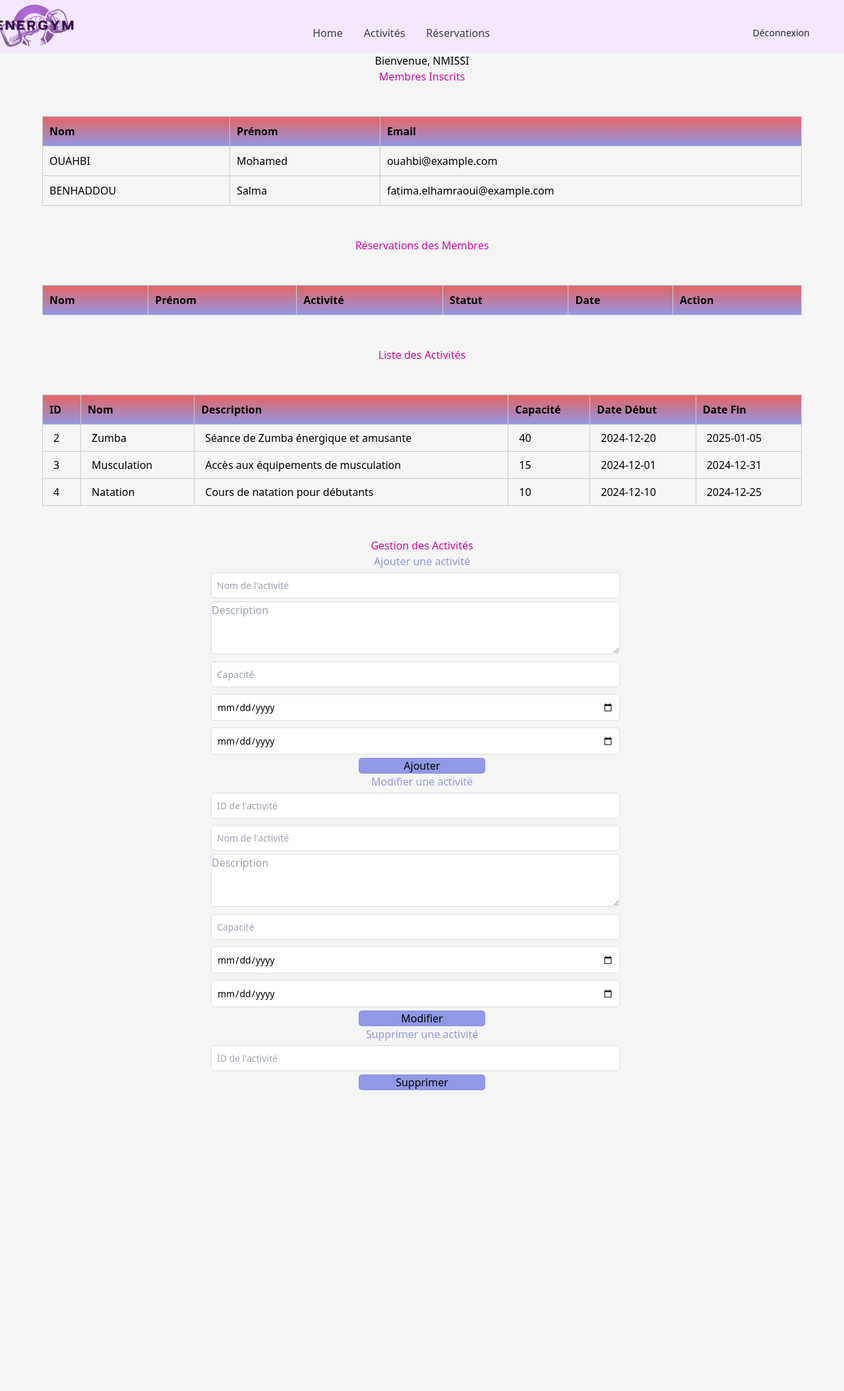
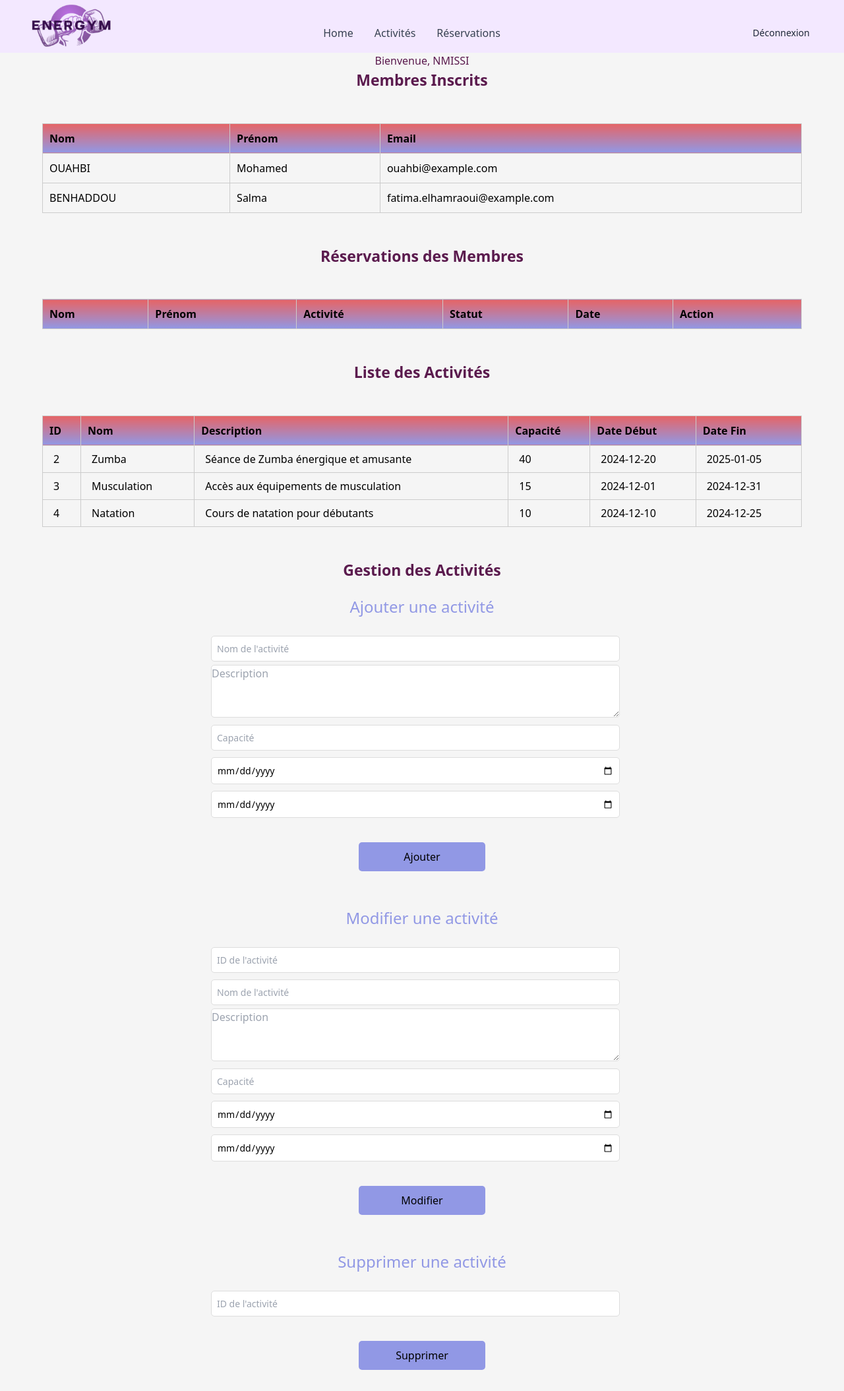
Before and after one commit to nmissi-nadia/ENERGYM, a PHP site: page /ENERGYM/views/admin/dashboard.php in a window 1280 px wide. Shown: the whole page at 66% size. Before the commit the page ends 1653 px from the top, so only its background shows below. Run offline with PHP 8.4, Linux system fonts and the light colour scheme; a user stored in the database is signed in; data comes from the database, SQL or seed files in the repository; lists and menus that the app fills with data are empty; some libraries are stand-ins or nearby versions.

Commit message:
change le designe

```diff
--- a/assets/css/style.css
+++ b/assets/css/style.css
@@ -3,15 +3,17 @@ body {
     font-family: Arial, sans-serif;
     margin: 20px;
 }
-h1, h2, h3 {
-    /* color: #289c39; */
-}
+
 table {
     width: 90%;
     border-collapse: collapse;
     margin: 3rem  3rem;
 
 
+}
+.titre{
+    font-size: 23px;
+    font-weight: bold;
 }
 table th, table td {
     border: 1px solid #ccc;
@@ -51,15 +53,16 @@ button {
     min-height: 100vh;
 }
 
-h2, h3 {
-    color: #cf0aa6;
-    margin-bottom: 20px;
+h1, h2 {
+    color: #5b1b4e;
+
 }
 .modifier{
-    padding: 6px 2rem;
+    padding: 6px 0;
     background: linear-gradient(#c7b5b5, #7d81a5);
     text-align: center;
-    padding-left: 10px;
+    padding-left: 18px;
+    padding-right: 41px;
 }
 .modifier:hover{
 
@@ -67,7 +70,10 @@ h2, h3 {
     transform: 1s;
 }
 .ajouter{
+
     color: #9198e5;
+    padding: 21px;
+    font-size: 24px;
 }
 .titreAjouter{
   width: 50%;
@@ -76,6 +82,9 @@ h2, h3 {
     width: 30%;
     background-color: #9198e5;
     margin-left: 14rem;
+    margin-top: 2rem;
+    margin-bottom: 2rem;
+    padding: 10px;
 }
 
 .formOne {
--- a/views/admin/dashboard.php
+++ b/views/admin/dashboard.php
@@ -40,11 +40,11 @@ if ($_SERVER['REQUEST_METHOD'] === 'POST') {
 <body>
 
 <header class="bg-purple-500 w-[100%]">
-<nav class="bg-purple-100 border-gray-200 px-4 lg:px-6 py-2.5 dark:bg-gray-800">
+<nav class="bg-purple-100 border-gray-200 px-4 lg:px-6 py-2.5 ">
             <div class="flex flex-wrap justify-between items-center mx-auto max-w-screen-xl">
-            <img src="../../assets/images/energym.png" class="h-8 me-3 scale-[2.5]" alt="energym Logo" />
+            <img src="../../assets/images/energym.png" class="h-8 me-3 scale-[2.5] pl-[2rem]" alt="energym Logo" />
                 <div class="flex items-center lg:order-2">
-                    <a href="../logout.php" class="text-gray-800 dark:text-white hover:bg-gray-50 focus:ring-4 focus:ring-gray-300 font-medium rounded-lg text-sm px-4 lg:px-5 py-2 lg:py-2.5 mr-2 dark:hover:bg-gray-700 focus:outline-none dark:focus:ring-gray-800">Déconnexion</a>
+                    <a href="../logout.php" class="text-gray-800 hover:bg-gray-50 focus:ring-4 focus:ring-gray-300 font-medium rounded-lg text-sm px-4 lg:px-5 py-2 lg:py-2.5 mr-2 text-gray-700 ">Déconnexion</a>
                     <button data-collapse-toggle="mobile-menu-2" type="button" class="inline-flex items-center p-2 ml-1 text-sm text-gray-500 rounded-lg lg:hidden hover:bg-gray-100 focus:outline-none focus:ring-2 focus:ring-gray-200 dark:text-gray-400 dark:hover:bg-gray-700 dark:focus:ring-gray-600" aria-controls="mobile-menu-2" aria-expanded="false">
                         <span class="sr-only">Open main menu</span>
                         <svg class="w-6 h-6" fill="currentColor" viewBox="0 0 20 20" xmlns="http://www.w3.org/2000/svg"><path fill-rule="evenodd" d="M3 5a1 1 0 011-1h12a1 1 0 110 2H4a1 1 0 01-1-1zM3 10a1 1 0 011-1h12a1 1 0 110 2H4a1 1 0 01-1-1zM3 15a1 1 0 011-1h12a1 1 0 110 2H4a1 1 0 01-1-1z" clip-rule="evenodd"></path></svg>
@@ -54,13 +54,13 @@ if ($_SERVER['REQUEST_METHOD'] === 'POST') {
                 <div class="hidden justify-between items-center w-full lg:flex lg:w-auto lg:order-1" id="mobile-menu-2">
                     <ul class="flex flex-col mt-4 font-medium lg:flex-row lg:space-x-8 lg:mt-0">
                         <li>
-                            <a href="#" class="block py-2 pr-4 pl-3 text-gray-700  rounded bg-primary-700 lg:bg-transparent lg:hover:bg-transparen lg:text-primary-700 lg:p-0 dark:text-white " aria-current="page">Home</a>
+                            <a href="#" class="block py-2 pr-4 pl-3 text-gray-700  rounded bg-primary-700 lg:bg-transparent lg:hover:bg-transparen lg:text-primary-700 lg:p-0 " aria-current="page">Home</a>
                         </li>
                         <li>
-                            <a href="#" class="block py-2 pr-4 pl-3 text-gray-700 border-b border-gray-100 hover:bg-gray-50 lg:hover:bg-transparent lg:border-0 lg:hover:text-primary-700 lg:p-0 dark:text-gray-400 lg:dark:hover:text-white dark:hover:bg-gray-700 dark:hover:text-white lg:dark:hover:bg-transparent dark:border-gray-700">Activités</a>
+                            <a href="#" class="block py-2 pr-4 pl-3 text-gray-700 border-b border-gray-100 hover:bg-gray-50 lg:hover:bg-transparent lg:border-0 lg:hover:text-primary-700 lg:p-0   x²    ">Activités</a>
                         </li>
                         <li>
-                            <a href="#" class="block py-2 pr-4 pl-3 text-gray-700 border-b border-gray-100 hover:bg-gray-50 lg:hover:bg-transparent lg:border-0 lg:hover:text-primary-700 lg:p-0 dark:text-gray-400 lg:dark:hover:text-white dark:hover:bg-gray-700 dark:hover:text-white lg:dark:hover:bg-transparent dark:border-gray-700">Réservations</a>
+                            <a href="#" class="block py-2 pr-4 pl-3 text-gray-700 border-b border-gray-100 hover:bg-gray-50 lg:hover:bg-transparent lg:border-0 lg:hover:text-primary-700 lg:p-0   ">Réservations</a>
                         </li>
 
                     </ul>
@@ -75,7 +75,7 @@ if ($_SERVER['REQUEST_METHOD'] === 'POST') {
     <?php endif; ?>
 
     <!-- Membres inscrits -->
-    <h2>Membres Inscrits</h2>
+    <h2 class="titre">Membres Inscrits</h2>
     <table>
         <thead>
             <tr>
@@ -98,7 +98,7 @@ if ($_SERVER['REQUEST_METHOD'] === 'POST') {
     </table>
 
     <!-- Réservations des membres -->
-    <h2>Réservations des Membres</h2>
+    <h2 class="titre">Réservations des Membres</h2>
     <table>
         <thead>
             <tr>
@@ -138,7 +138,7 @@ if ($_SERVER['REQUEST_METHOD'] === 'POST') {
     </table>
 
     <!-- Gestion des activités -->
-    <h2>Liste des Activités</h2>
+    <h2 class="titre">Liste des Activités</h2>
     <table>
         <thead>
             <tr>
@@ -165,7 +165,7 @@ if ($_SERVER['REQUEST_METHOD'] === 'POST') {
         </tbody>
     </table>
 
-    <h2>Gestion des Activités</h2>
+    <h2 class="titre">Gestion des Activités</h2>
 
     <h3 class="ajouter">Ajouter une activité</h3>
     <form method="POST" class="titreAjouter">
```
